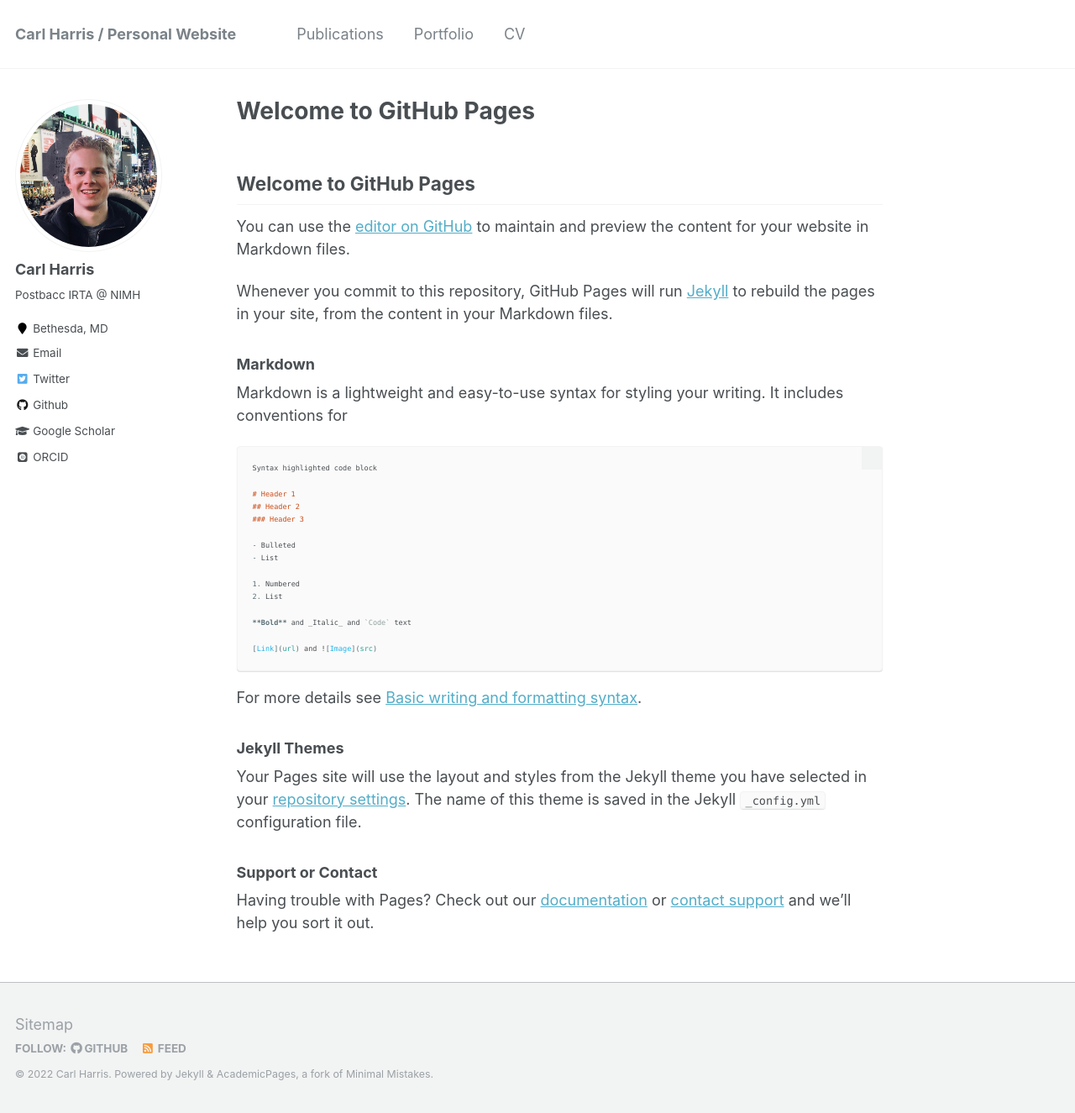
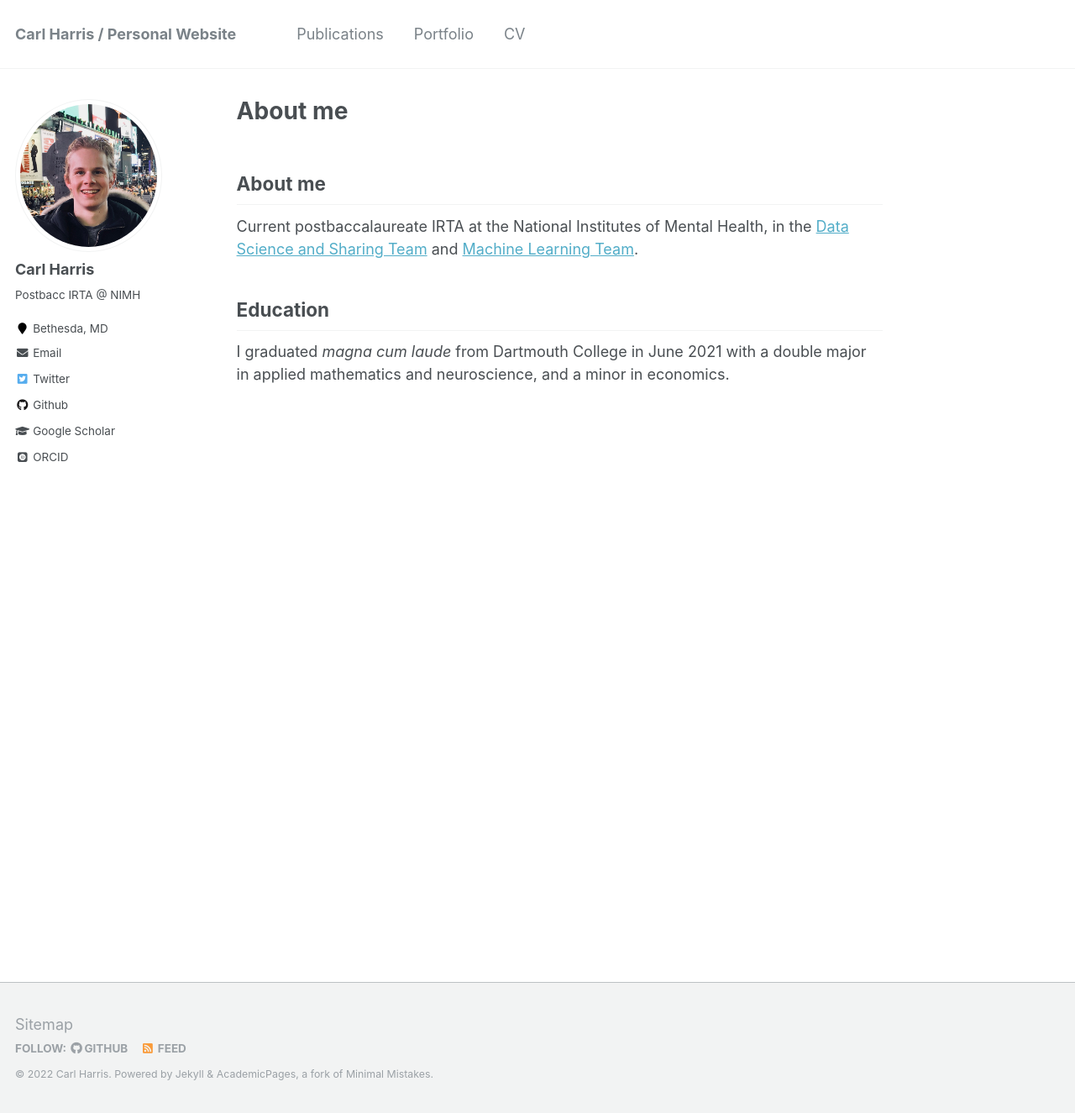
Before and after one commit to carlwharris/carlwharris.github.io, a Jekyll site: the page built from index.md, in a window 1280 px wide and 1325 px high. Shown: the whole window at 84% size. Built offline with Jekyll 4.4.1, drawn with Linux system fonts in a browser that asks for light colours; some web fonts are replaced; our own code applies the rules of GitHub Pages for plain Markdown files.

Commit message:
basic profile added

````diff
--- a/index.md
+++ b/index.md
@@ -1,37 +1,7 @@
-## Welcome to GitHub Pages
+## About me
 
-You can use the [editor on GitHub](https://github.com/carlwharris/carlwharris.github.io/edit/main/index.md) to maintain and preview the content for your website in Markdown files.
+Current postbaccalaureate IRTA at the National Institutes of Mental Health, in the [Data Science and Sharing Team](https://cmn.nimh.nih.gov/dsst) and [Machine Learning Team](https://cmn.nimh.nih.gov/mlt).
 
-Whenever you commit to this repository, GitHub Pages will run [Jekyll](https://jekyllrb.com/) to rebuild the pages in your site, from the content in your Markdown files.
+## Education
 
-### Markdown
-
-Markdown is a lightweight and easy-to-use syntax for styling your writing. It includes conventions for
-
-```markdown
-Syntax highlighted code block
-
-# Header 1
-## Header 2
-### Header 3
-
-- Bulleted
-- List
-
-1. Numbered
-2. List
-
-**Bold** and _Italic_ and `Code` text
-
-[Link](url) and ![Image](src)
-```
-
-For more details see [Basic writing and formatting syntax](https://docs.github.com/en/github/writing-on-github/getting-started-with-writing-and-formatting-on-github/basic-writing-and-formatting-syntax).
-
-### Jekyll Themes
-
-Your Pages site will use the layout and styles from the Jekyll theme you have selected in your [repository settings](https://github.com/carlwharris/carlwharris.github.io/settings/pages). The name of this theme is saved in the Jekyll `_config.yml` configuration file.
-
-### Support or Contact
-
-Having trouble with Pages? Check out our [documentation](https://docs.github.com/categories/github-pages-basics/) or [contact support](https://support.github.com/contact) and we’ll help you sort it out.
+I graduated *magna cum laude* from Dartmouth College in June 2021 with a double major in applied mathematics and neuroscience, and a minor in economics.
````
